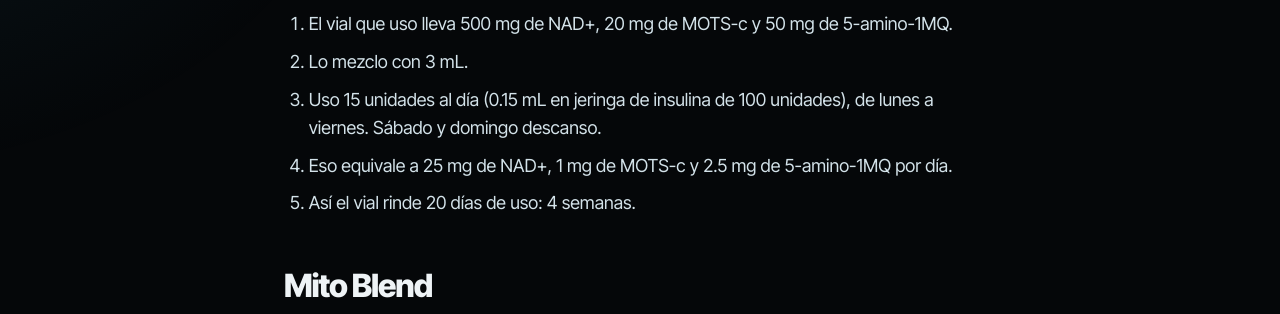
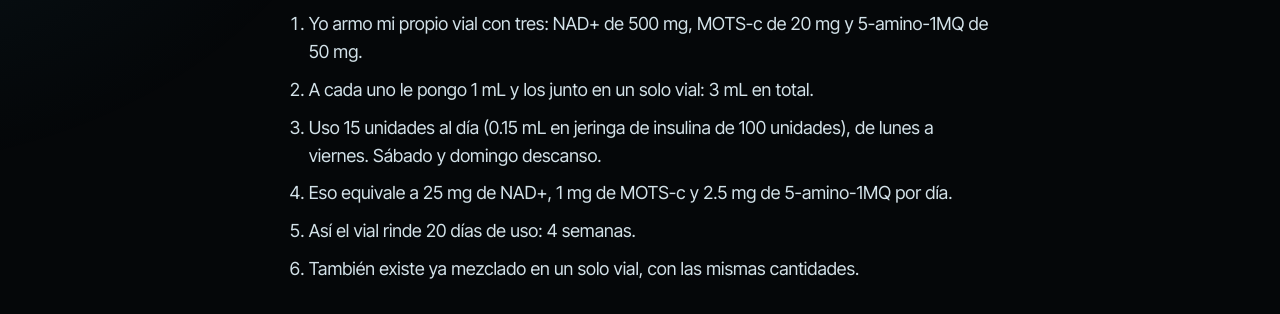
Before and after one commit to despiau/desdeellab, a plain HTML site: page protocolos/metabolic-blend/index.html in a window 1280 px wide. Shown: the part 483-797 px from the top of the page. Drawn offline with nearby package versions, Linux system fonts and the light colour scheme.

Commit message:
Protocol page: how the vial is prepared

```diff
--- a/protocolos/metabolic-blend/index.html
+++ b/protocolos/metabolic-blend/index.html
@@ -5,7 +5,7 @@
 <main><article><div class="mono">PROTOCOLO / METABOLIC BLEND Y MITO BLEND</div><h1 style="font-size:clamp(40px,7vw,80px)">El protocolo que yo he usado</h1>
 <p class="lead">Esto es lo que yo he usado y lo que dicen los estudios de cada ingrediente. No es indicación médica.</p>
 <h2>Metabolic Blend</h2>
-<ol class="guide"><li>El vial que uso lleva 500 mg de NAD+, 20 mg de MOTS-c y 50 mg de 5-amino-1MQ.</li><li>Lo mezclo con 3 mL.</li><li>Uso 15 unidades al día (0.15 mL en jeringa de insulina de 100 unidades), de lunes a viernes. Sábado y domingo descanso.</li><li>Eso equivale a 25 mg de NAD+, 1 mg de MOTS-c y 2.5 mg de 5-amino-1MQ por día.</li><li>Así el vial rinde 20 días de uso: 4 semanas.</li></ol>
+<ol class="guide"><li>Yo armo mi propio vial con tres: NAD+ de 500 mg, MOTS-c de 20 mg y 5-amino-1MQ de 50 mg.</li><li>A cada uno le pongo 1 mL y los junto en un solo vial: 3 mL en total.</li><li>Uso 15 unidades al día (0.15 mL en jeringa de insulina de 100 unidades), de lunes a viernes. Sábado y domingo descanso.</li><li>Eso equivale a 25 mg de NAD+, 1 mg de MOTS-c y 2.5 mg de 5-amino-1MQ por día.</li><li>Así el vial rinde 20 días de uso: 4 semanas.</li><li>También existe ya mezclado en un solo vial, con las mismas cantidades.</li></ol>
 <h2>Mito Blend</h2>
 <ol class="guide"><li>Es el Metabolic Blend con SS-31.</li><li>Se puede llevar con el 5-amino-1MQ o sin él. Con él es la versión más completa.</li><li>El SS-31 lo uso a 0.5 mg al día, de lunes a viernes.</li></ol>
 <h2>Lo que dicen los estudios</h2>
```
